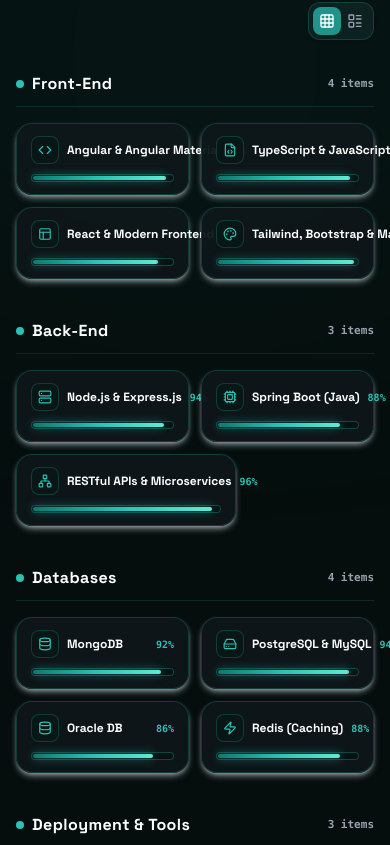
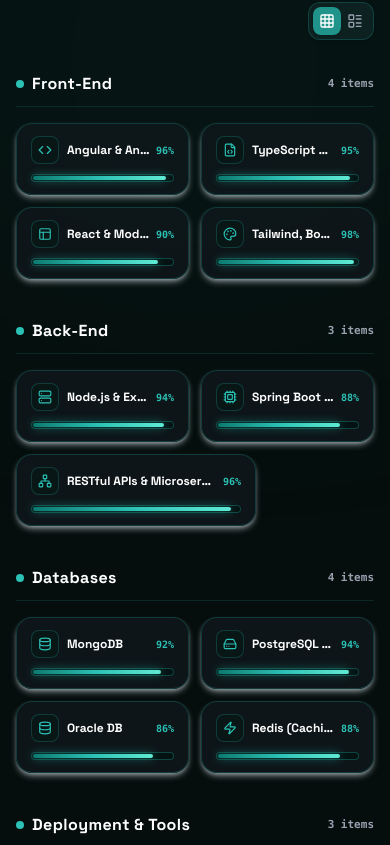
Before and after one commit to vedantsharma1560/portfolio, a React (Vite) app: page / in a window 390 px wide. Shown: the part 4459-5304 px from the top of the page. Built offline with nearby package versions, Linux system fonts and the light colour scheme.

Commit message:
feat(skills): improve skill card layout responsiveness
Adjust maximum card width and add min-width constraints to prevent text overflow in skill items.

```diff
--- a/src/components/Skills.tsx
+++ b/src/components/Skills.tsx
@@ -196,14 +196,17 @@
                       return (
                         <div
                           key={skill.name}
-                          className="group px-3.5 py-3 rounded-2xl border border-slate-200 dark:border-[#20938a]/30 bg-white dark:bg-[#0e171a]/95 flex flex-col justify-between gap-2.5 shadow-md shadow-slate-200/50 dark:shadow-md min-w-[150px] sm:min-w-[170px] flex-1 max-w-[220px] transition-all duration-300 hover:-translate-y-1 hover:shadow-xl hover:shadow-[#0d9488]/10 dark:hover:shadow-[#2cc1b5]/20 hover:border-[#0d9488]/60 dark:hover:border-[#2cc1b5]/60 hover:bg-slate-50/90 dark:hover:bg-[#112425]"
+                          className="group px-3.5 py-3 rounded-2xl border border-slate-200 dark:border-[#20938a]/30 bg-white dark:bg-[#0e171a]/95 flex flex-col justify-between gap-2.5 shadow-md shadow-slate-200/50 dark:shadow-md min-w-[150px] sm:min-w-[170px] flex-1 max-w-[240px] transition-all duration-300 hover:-translate-y-1 hover:shadow-xl hover:shadow-[#0d9488]/10 dark:hover:shadow-[#2cc1b5]/20 hover:border-[#0d9488]/60 dark:hover:border-[#2cc1b5]/60 hover:bg-slate-50/90 dark:hover:bg-[#112425]"
                         >
-                          <div className="flex items-center justify-between gap-2">
-                            <div className="flex items-center gap-2">
+                          <div className="flex items-center justify-between gap-1.5 min-w-0 w-full">
+                            <div className="flex items-center gap-2 min-w-0 flex-1">
                               <div className="w-7 h-7 rounded-lg bg-teal-50 dark:bg-[#081716] border border-teal-200 dark:border-[#20938a]/30 text-[#0d9488] dark:text-[#2cc1b5] flex items-center justify-center shrink-0 group-hover:scale-110 transition-transform">
                                 <IconComponent className="w-3.5 h-3.5" />
                               </div>
-                              <span className="text-slate-900 dark:text-white font-bold text-xs sm:text-sm font-heading truncate group-hover:text-[#0d9488] dark:group-hover:text-[#2cc1b5] transition-colors">
+                              <span
+                                className="text-slate-900 dark:text-white font-bold text-xs sm:text-sm font-heading truncate group-hover:text-[#0d9488] dark:group-hover:text-[#2cc1b5] transition-colors"
+                                title={skill.name}
+                              >
                                 {skill.name}
                               </span>
                             </div>
```
